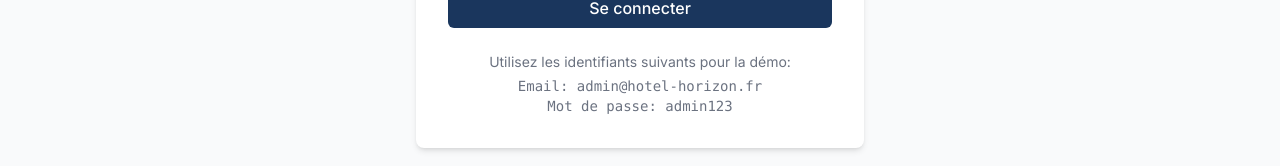
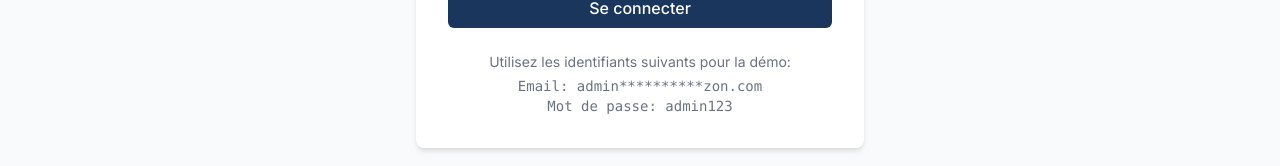
Before and after one commit to Dr-flutter/Hotel_Horizon, a React (Vite) app: page /login in a window 1280 px wide. Shown: the part 528-694 px from the top of the page. Built offline with nearby package versions, Linux system fonts and the light colour scheme.

Commit message:
change background headersss

```diff
--- a/src/components/auth/LoginForm.tsx
+++ b/src/components/auth/LoginForm.tsx
@@ -108,7 +108,10 @@ const LoginForm = () => {
 
         <div className="mt-6 text-center text-sm text-gray-500">
           <p>Utilisez les identifiants suivants pour la démo:</p>
-          <p className="font-mono mt-1">Email: admin@hotel-horizon.fr</p>
+          <p className="font-mono mt-1">
+          Email: admin**********zon.com
+            {/* Email: admin@hotel-horizon.fr */}
+            </p>
           <p className="font-mono">Mot de passe: admin123</p>
         </div>
       </div>
```
